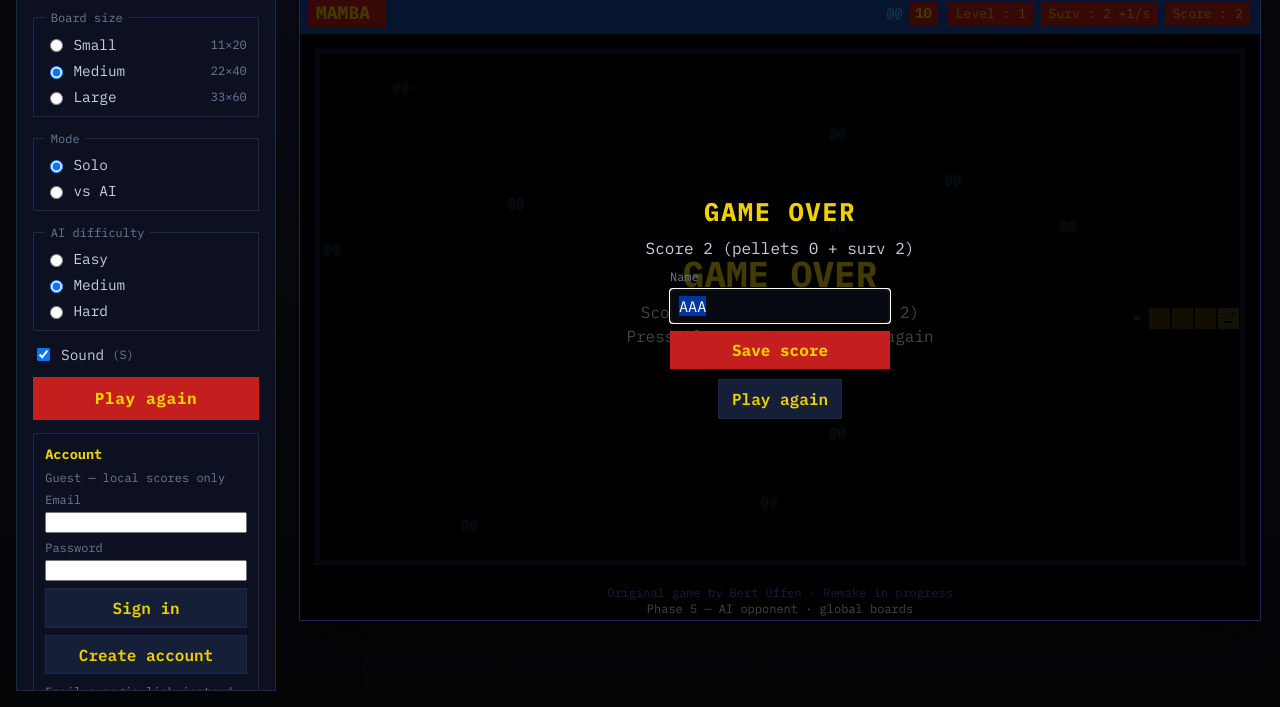
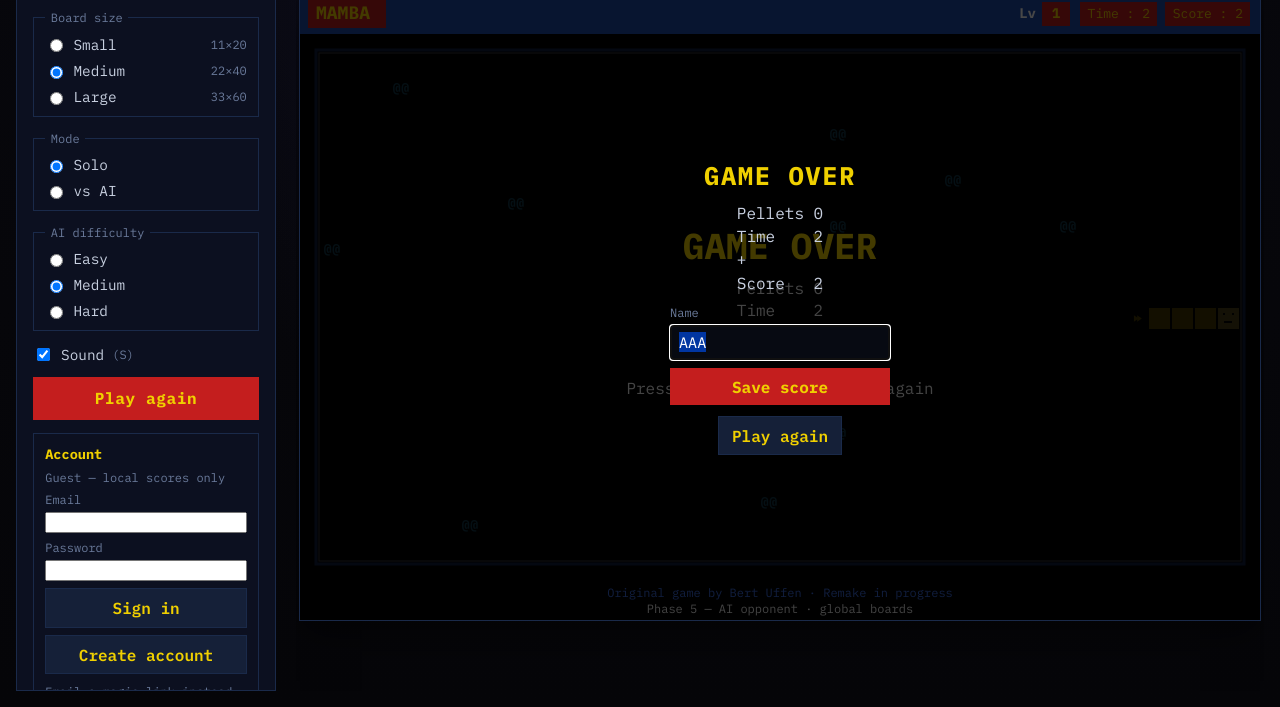
Before and after one commit to Lewistrick/mamba, a website built with Vite: page apps/web/index.html in a window 1280 px wide. Both pictures are taken after a click on the button "Play". Shown: the part 93-800 px from the top of the page. Built offline with nearby package versions, Linux system fonts and the light colour scheme; no server answers.

Commit message:
Show score more clearly

```diff
--- a/apps/web/index.html
+++ b/apps/web/index.html
@@ -132,7 +132,7 @@
           <canvas id="game" width="800" height="520" aria-label="Mamba game field"></canvas>
           <div id="gameover-overlay" class="gameover-overlay" hidden>
             <p class="go-title">GAME OVER</p>
-            <p id="go-score" class="go-score">Score: 0</p>
+            <pre id="go-score" class="go-score">Score: 0</pre>
             <p id="go-save-status" class="go-save-status" hidden></p>
             <form id="guest-score-form" class="guest-score-form">
               <label class="name-label">
--- a/apps/web/src/main.ts
+++ b/apps/web/src/main.ts
@@ -626,6 +626,52 @@ function startGame(): void {
 }
 
 /**
+ * Formats the game-over score breakdown for the overlay.
+ *
+ * Versus (separate lines): own score, − AI, time bonus, +, net.
+ *
+ * @param final - Final engine state.
+ * @returns Multi-line summary.
+ */
+function formatGameOverScore(final: GameState): string {
+  if (final.players.length > 1) {
+    const you = final.players[0].score;
+    const ai = final.players[1].score;
+    const time = final.players[0].survivalScore;
+    const net = final.netScore;
+    const width = Math.max(
+      String(you).length,
+      String(ai).length,
+      String(time).length,
+      String(net).length,
+    );
+    const num = (n: number): string => String(n).padStart(width, " ");
+    return [
+      `You    ${num(you)}`,
+      `- AI   ${num(ai)}`,
+      `Time   ${num(time)}`,
+      `+`,
+      `Net    ${num(net)}`,
+    ].join("\n");
+  }
+
+  const time = final.survivalScore;
+  const pellets = final.score - time;
+  const width = Math.max(
+    String(pellets).length,
+    String(time).length,
+    String(final.score).length,
+  );
+  const num = (n: number): string => String(n).padStart(width, " ");
+  return [
+    `Pellets ${num(pellets)}`,
+    `Time    ${num(time)}`,
+    `+`,
+    `Score   ${num(final.score)}`,
+  ].join("\n");
+}
+
+/**
  * Handles end-of-run UI and score save flow.
  *
  * @param final - Final engine state.
@@ -650,12 +696,9 @@ function onGameOver(final: GameState, run: Game): void {
     mode,
   };
 
-  const survival = final.survivalScore;
-  const pelletScore = final.score - survival;
-  const summary =
-    final.players.length > 1
-      ? `You ${final.players[0].score} (pellets ${final.players[0].score - final.players[0].survivalScore} + surv ${final.players[0].survivalScore}) · AI ${final.players[1].score} · Net ${score}`
-      : `Score ${score} (pellets ${pelletScore} + surv ${survival})`;
+  const summary = formatGameOverScore(final);
+  const shortStatus =
+    final.players.length > 1 ? `Net ${score}` : `Score ${score}`;
 
   if (signedInEmail && profile?.usernameSet && score > 0) {
     showGameOverOverlay(pending, "account");
@@ -664,10 +707,10 @@ function onGameOver(final: GameState, run: Game): void {
   } else if (!signedInEmail && qualifiesForBoard(score, sizeId, mode)) {
     showGameOverOverlay(pending, "guest");
     goScoreEl.textContent = summary;
-    setStatus(summary);
+    setStatus(shortStatus);
   } else {
     hideGameOverOverlay();
-    setStatus(summary);
+    setStatus(shortStatus);
   }
   void refreshLeaderboard();
 }
--- a/apps/web/src/renderer.ts
+++ b/apps/web/src/renderer.ts
@@ -165,14 +165,14 @@ export class Renderer {
     this.drawFooter();
 
     if (overlay === "paused") {
-      this.drawOverlay("paused", state?.score ?? 0);
+      this.drawOverlay("paused", state);
     } else if (overlay === "gameover" || state?.status === "gameover") {
-      this.drawOverlay("gameover", state?.score ?? 0, state?.survivalScore ?? 0);
+      this.drawOverlay("gameover", state);
     }
   }
 
   /**
-   * Draws the top status bar (title, blue count, level, score / versus net).
+   * Draws the top status bar (title, level, score / versus stats).
    */
   private drawHud(state: GameState | null): void {
     const { ctx } = this;
@@ -191,44 +191,40 @@ export class Renderer {
     ctx.fillText("MAMBA", 16, cy);
 
     const score = state?.score ?? 0;
-    const blueCount = state?.bluePellets.length ?? 0;
     const level = state?.level ?? 1;
     const versus = (state?.players.length ?? 1) > 1;
+    const timeBonus = state?.survivalScore ?? 0;
 
-    const survival = state?.survivalScore ?? 0;
-    const survRate = `+${level}/s`;
-
+    // Packed from the right so left-to-right order matches the labels below.
     let cursor = cssW - 10;
     if (versus && state) {
       cursor = this.drawHudStat(cursor, cy, `Net : ${state.netScore}`);
       cursor -= 8;
+      cursor = this.drawHudStat(cursor, cy, `Time : ${timeBonus}`);
+      cursor -= 8;
       cursor = this.drawHudStat(cursor, cy, `AI : ${state.players[1]?.score ?? 0}`);
       cursor -= 8;
       cursor = this.drawHudStat(cursor, cy, `You : ${score}`);
-      cursor -= 8;
-      cursor = this.drawHudStat(cursor, cy, `Surv : ${survival} ${survRate}`);
     } else {
       cursor = this.drawHudStat(cursor, cy, `Score : ${score}`);
       cursor -= 8;
-      cursor = this.drawHudStat(cursor, cy, `Surv : ${survival} ${survRate}`);
-      cursor -= 8;
-      cursor = this.drawHudStat(cursor, cy, `Level : ${level}`);
+      cursor = this.drawHudStat(cursor, cy, `Time : ${timeBonus}`);
     }
     cursor -= 10;
 
     ctx.font = "bold 14px 'IBM Plex Mono', monospace";
-    const countLabel = String(blueCount);
-    const countWidth = Math.max(28, Math.ceil(ctx.measureText(countLabel).width) + 12);
-    cursor -= countWidth;
+    const levelLabel = String(level);
+    const levelWidth = Math.max(28, Math.ceil(ctx.measureText(levelLabel).width) + 12);
+    cursor -= levelWidth;
     ctx.fillStyle = COLORS.hudBadge;
-    ctx.fillRect(cursor, 8, countWidth, HUD_H - 16);
+    ctx.fillRect(cursor, 8, levelWidth, HUD_H - 16);
     ctx.fillStyle = COLORS.hudText;
     ctx.textAlign = "center";
-    ctx.fillText(countLabel, cursor + countWidth / 2, cy);
+    ctx.fillText(levelLabel, cursor + levelWidth / 2, cy);
 
-    ctx.fillStyle = COLORS.blue;
+    ctx.fillStyle = COLORS.hudMuted;
     ctx.textAlign = "right";
-    ctx.fillText("@@", cursor - 6, cy);
+    ctx.fillText("Lv", cursor - 6, cy);
     ctx.textAlign = "left";
   }
 
@@ -527,12 +523,11 @@ export class Renderer {
 
   /**
    * Draws a full-field status overlay (game over or pause).
+   *
+   * @param kind - Overlay mode.
+   * @param state - Engine state used for the score breakdown.
    */
-  private drawOverlay(
-    kind: "gameover" | "paused",
-    score: number,
-    survivalScore = 0,
-  ): void {
+  private drawOverlay(kind: "gameover" | "paused", state: GameState | null): void {
     const { ctx } = this;
     const { width: cssW, height: cssH } = this.logicalSize;
     ctx.fillStyle = COLORS.overlay;
@@ -550,14 +545,64 @@ export class Renderer {
       ctx.fillStyle = COLORS.white;
       ctx.fillText("Press P to resume", cx, cy + 24);
     } else {
-      const pellets = score - survivalScore;
-      ctx.fillText("GAME OVER", cx, cy - 20);
+      ctx.fillText("GAME OVER", cx, cy - 48);
       ctx.font = "16px 'IBM Plex Mono', monospace";
       ctx.fillStyle = COLORS.white;
-      ctx.fillText(`Score: ${score} (pellets ${pellets} + surv ${survivalScore})`, cx, cy + 16);
-      ctx.fillText("Press Play or Enter to try again", cx, cy + 40);
+      const lines = this.gameOverScoreLines(state);
+      let y = cy - 8;
+      for (const line of lines) {
+        ctx.fillText(line, cx, y);
+        y += 22;
+      }
+      ctx.fillText("Press Play or Enter to try again", cx, y + 12);
     }
     ctx.textAlign = "left";
+  }
+
+  /**
+   * Builds game-over score lines matching the HTML overlay layout.
+   *
+   * @param state - Final state.
+   * @returns Display lines.
+   */
+  private gameOverScoreLines(state: GameState | null): string[] {
+    if (!state) {
+      return ["Score 0"];
+    }
+    if (state.players.length > 1) {
+      const you = state.players[0].score;
+      const ai = state.players[1].score;
+      const time = state.players[0].survivalScore;
+      const net = state.netScore;
+      const width = Math.max(
+        String(you).length,
+        String(ai).length,
+        String(time).length,
+        String(net).length,
+      );
+      const num = (n: number): string => String(n).padStart(width, " ");
+      return [
+        `You    ${num(you)}`,
+        `- AI   ${num(ai)}`,
+        `Time   ${num(time)}`,
+        `+`,
+        `Net    ${num(net)}`,
+      ];
+    }
+    const time = state.survivalScore;
+    const pellets = state.score - time;
+    const width = Math.max(
+      String(pellets).length,
+      String(time).length,
+      String(state.score).length,
+    );
+    const num = (n: number): string => String(n).padStart(width, " ");
+    return [
+      `Pellets ${num(pellets)}`,
+      `Time    ${num(time)}`,
+      `+`,
+      `Score   ${num(state.score)}`,
+    ];
   }
 
   /**
--- a/apps/web/src/style.css
+++ b/apps/web/src/style.css
@@ -330,6 +330,10 @@ body {
   margin: 0;
   color: var(--text);
   font-size: 1rem;
+  font-family: "IBM Plex Mono", ui-monospace, monospace;
+  white-space: pre;
+  text-align: left;
+  line-height: 1.45;
 }
 
 .go-save-status {
```
Also changed, not shown: .cursor/plans/phase-5-ai.md, README.md.
